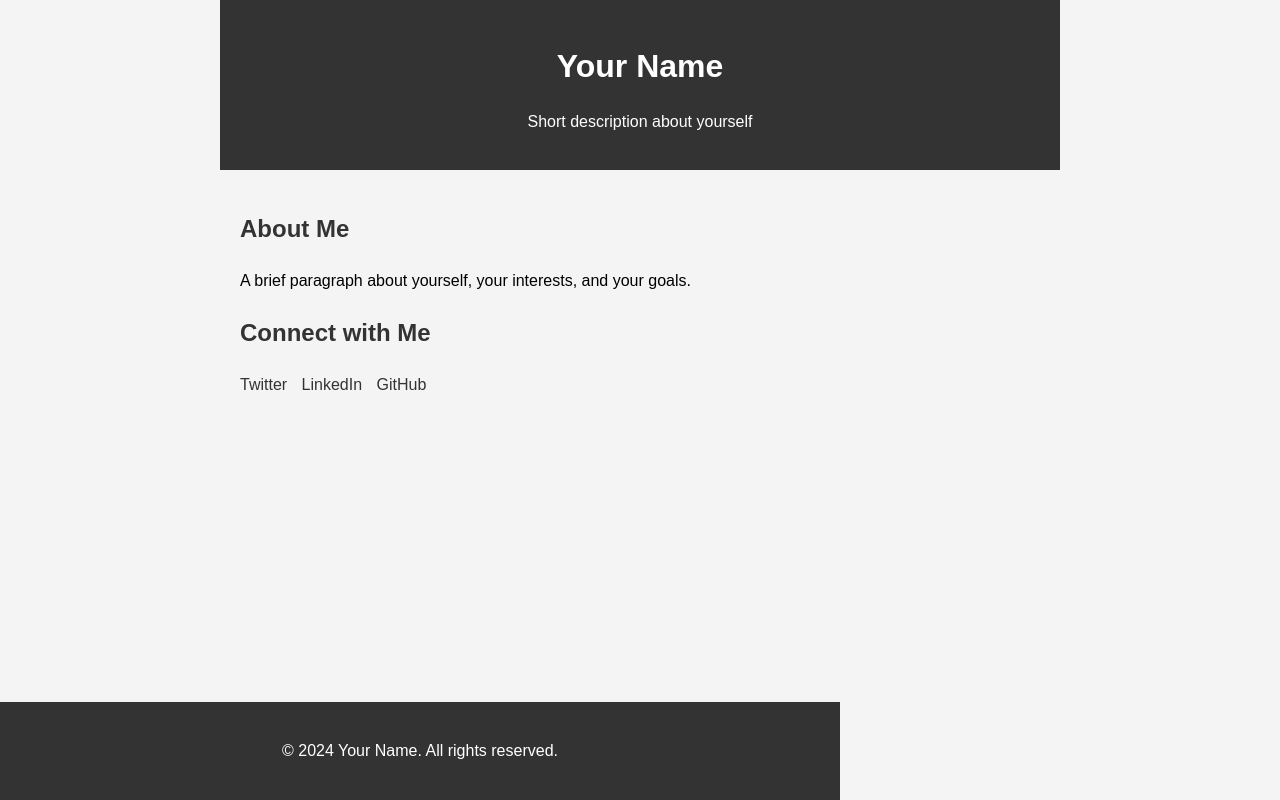
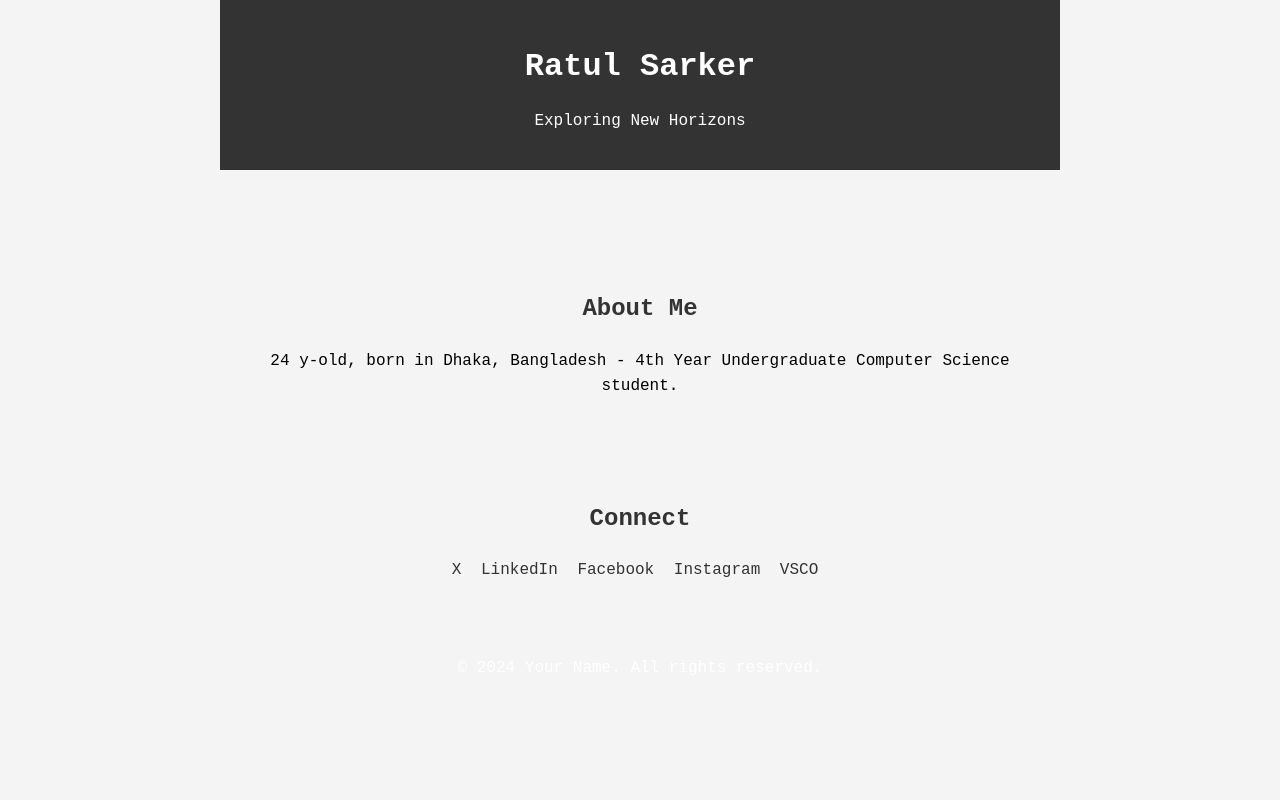
Before and after one commit to ratulsarker/pp, a plain HTML site: page index.html in a window 1280 px wide. Drawn offline with Linux system fonts and the light colour scheme.

Commit message:
improvisatiopn

```diff
--- a/index.html
+++ b/index.html
@@ -3,25 +3,28 @@
 <head>
     <meta charset="UTF-8">
     <meta name="viewport" content="width=device-width, initial-scale=1.0">
-    <title>Your Name - Personal Website</title>
+    <title>Ratul Sarker</title>
     <link rel="stylesheet" href="styles.css">
 </head>
 <body>
     <header>
-        <h1>Your Name</h1>
-        <p>Short description about yourself</p>
+        <h1>Ratul Sarker</h1>
+        <p>Exploring New Horizons</p>
     </header>
     <main>
         <section id="about">
             <h2>About Me</h2>
-            <p>A brief paragraph about yourself, your interests, and your goals.</p>
+            <p>24 y-old, born in Dhaka, Bangladesh - 4th Year Undergraduate Computer Science student.</p>
         </section>
         <section id="socials">
-            <h2>Connect with Me</h2>
+            <h2>Connect </h2>
+
             <ul>
-                <li><a href="#">Twitter</a></li>
-                <li><a href="#">LinkedIn</a></li>
-                <li><a href="#">GitHub</a></li>
+                <li><a href="https://x.com/SarkerRatul">X</a></li>
+                <li><a href="https://www.linkedin.com/in/ratulsarker/">LinkedIn</a></li>
+                <li><a href="https://www.facebook.com/ratul.sarker.77">Facebook</a></li>
+                <li><a href="https://www.instagram.com/ratulsarker/">Instagram</a></li>
+                <li><a href="https://vsco.co/byratulsarker/gallery">VSCO</a></li>
                 <!-- Add more social links as needed -->
             </ul>
         </section>
--- a/styles.css
+++ b/styles.css
@@ -1,5 +1,5 @@
 body {
-    font-family: Arial, sans-serif;
+    font-family: 'Courier New', Courier, monospace;
     line-height: 1.6;
     margin: 0;
     padding: 0;
@@ -10,6 +10,7 @@ header, main, footer {
     padding: 20px;
     max-width: 800px;
     margin: 0 auto;
+    text-align: center;
 }
 
 header {
@@ -19,37 +20,45 @@ header {
 }
 
 h1 {
-    margin-bottom: 10px;
+    margin-bottom: 5px;
+    text-align: center;
 }
 
 h2 {
+    margin-top: 100px;
     color: #333;
+    text-align: center;
 }
 
 #socials ul {
+
     list-style-type: none;
     padding: 0;
+    text-align: center;
 }
 
 #socials li {
     display: inline;
     margin-right: 10px;
+    text-align: center;
 }
 
 #socials a {
     text-decoration: none;
     color: #333;
+    text-align: center;
 }
 
 #socials a:hover {
     text-decoration: underline;
+    text-align: center;
 }
 
 footer {
     text-align: center;
-    background-color: #333;
+    /* background-color: #333; */
     color: #fff;
-    position: fixed;
+    /* position: fixed; */
     bottom: 0;
     width: 100%;
 }
```
